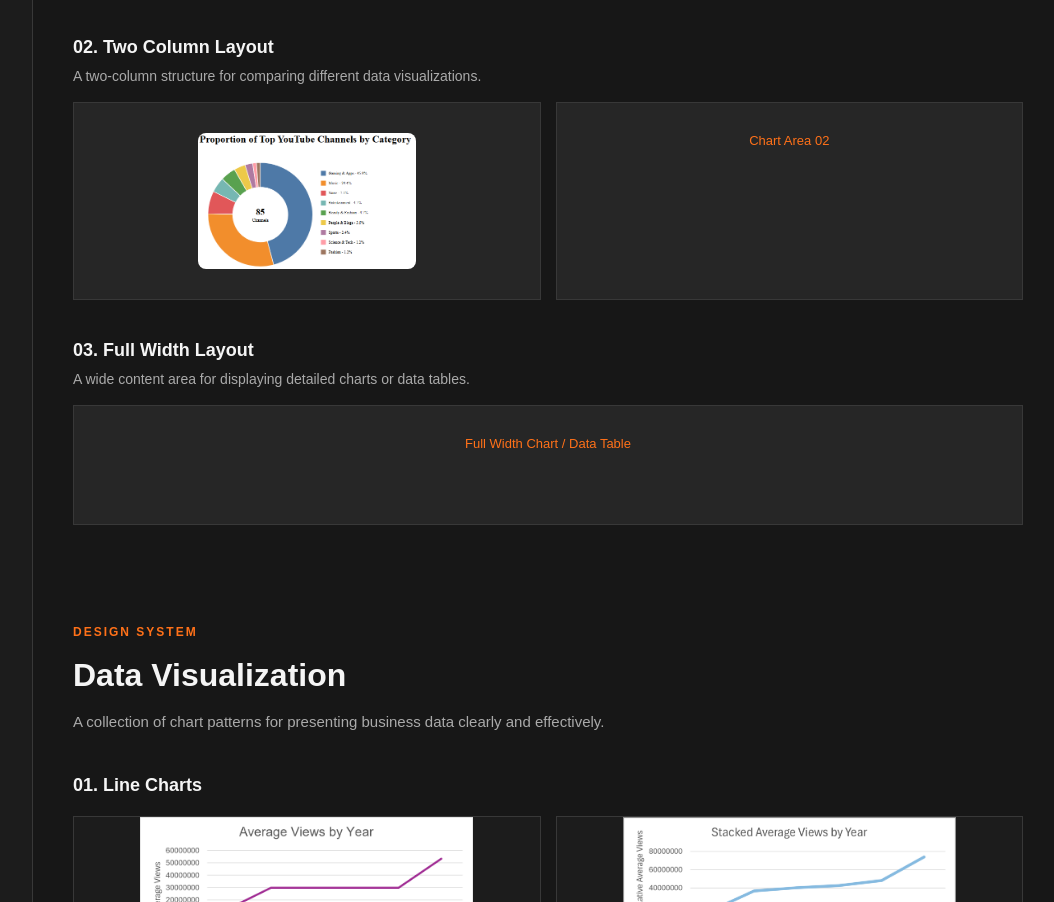
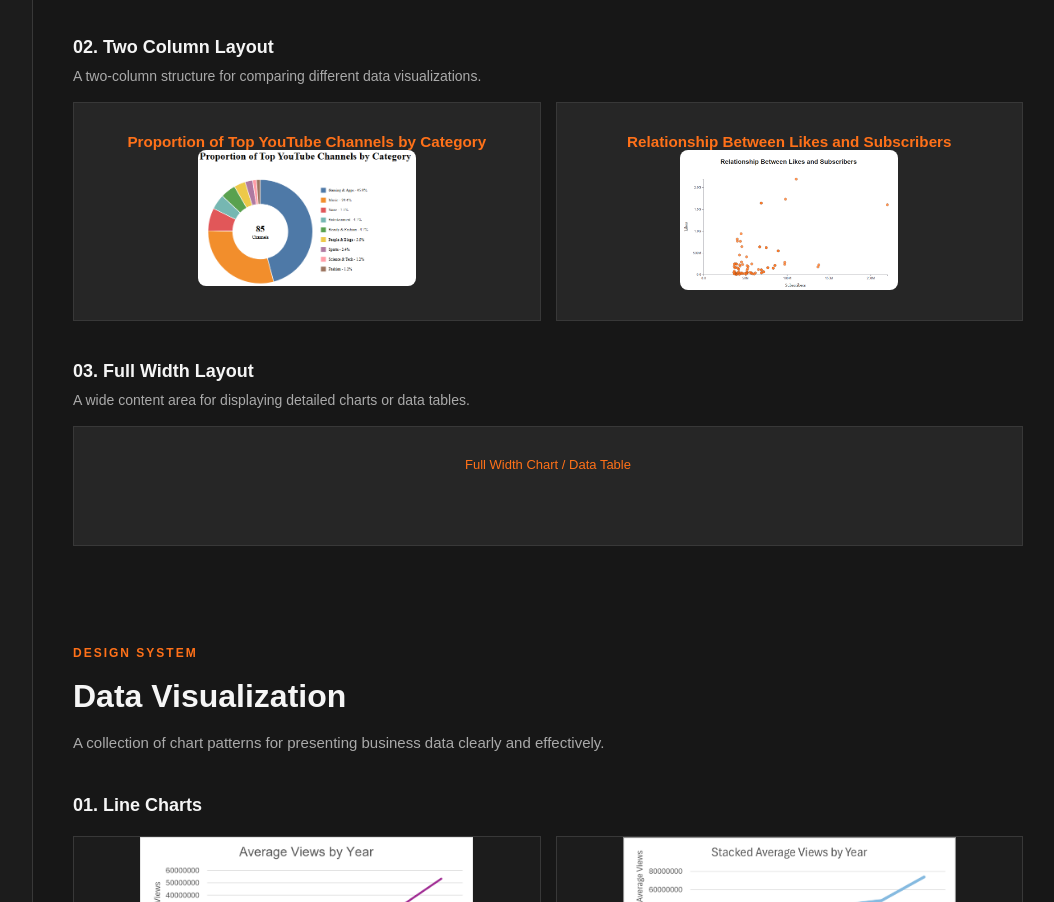
Before and after one commit to PhuongNamSeven/UI---project1, a plain HTML site: page index.html in a window 1280 px wide. Shown: the part 4388-5290 px from the top of the page, without its empty margins (217-1271 px from the left). Drawn offline with Linux system fonts and the light colour scheme.

Commit message:
Update index.html

```diff
--- a/index.html
+++ b/index.html
@@ -340,13 +340,17 @@
           <div class="layout-group">
             <h2>02. Two Column Layout</h2>
 
-            <p class="layout-description">
+           <p class="layout-description">
               A two-column structure for comparing different data
               visualizations.
             </p>
 
             <div class="two-column-preview">
                 <div class="preview-box">
+                    <h3 class="preview-chart-title">
+                        Proportion of Top YouTube Channels by Category
+                    </h3>
+
                     <img
                         src="img/charts/ChartArea01.png"
                         alt="Chart Area 01"
@@ -354,7 +358,16 @@
                     />
                 </div>
 
-                <div class="preview-box">Chart Area 02</div>
+                 <div class="preview-box">
+                   <h3 class="preview-chart-title">
+                      Relationship Between Likes and Subscribers
+                  </h3>
+                  <img
+                      src="img/charts/ChartArea02.png"
+                      alt="Relationship Between Likes and Subscribers"
+                      class="preview-chart-image"
+                  />
+              </div>
             </div>
           <!-- Layout 3: Full Width Layout -->
           <div class="layout-group">
```
